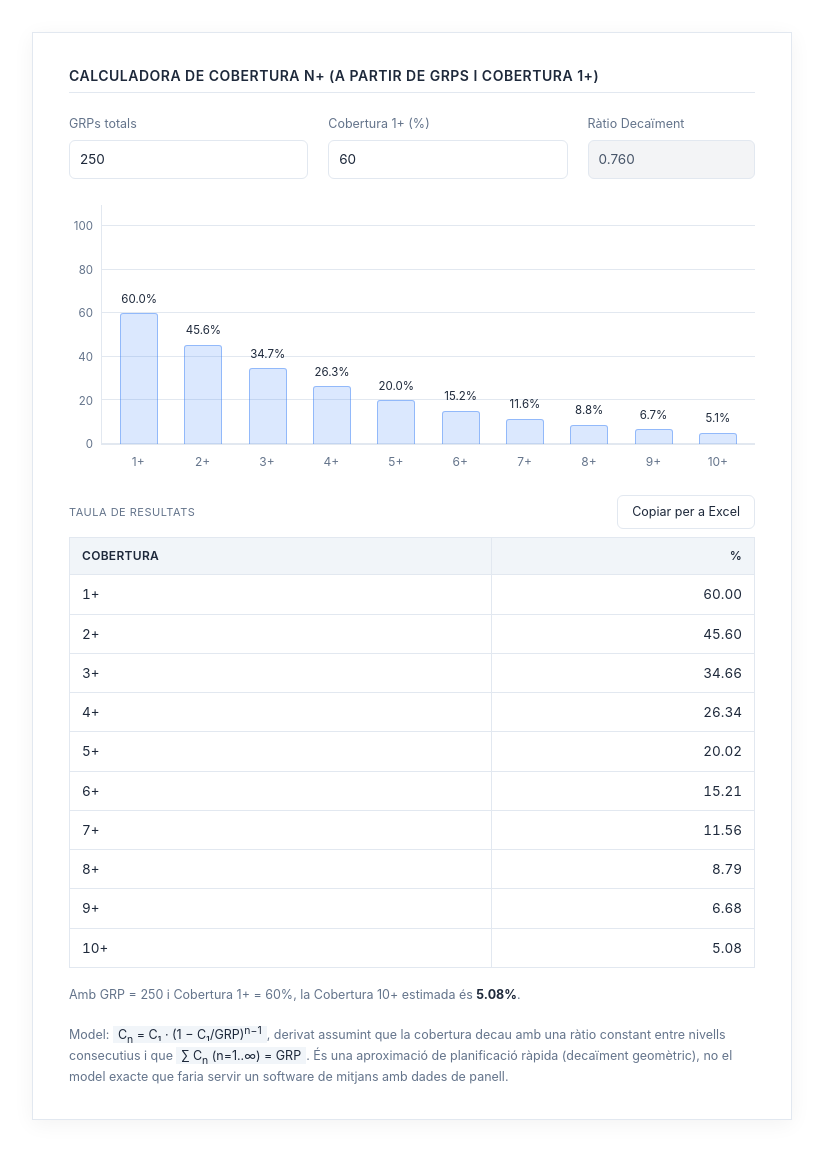
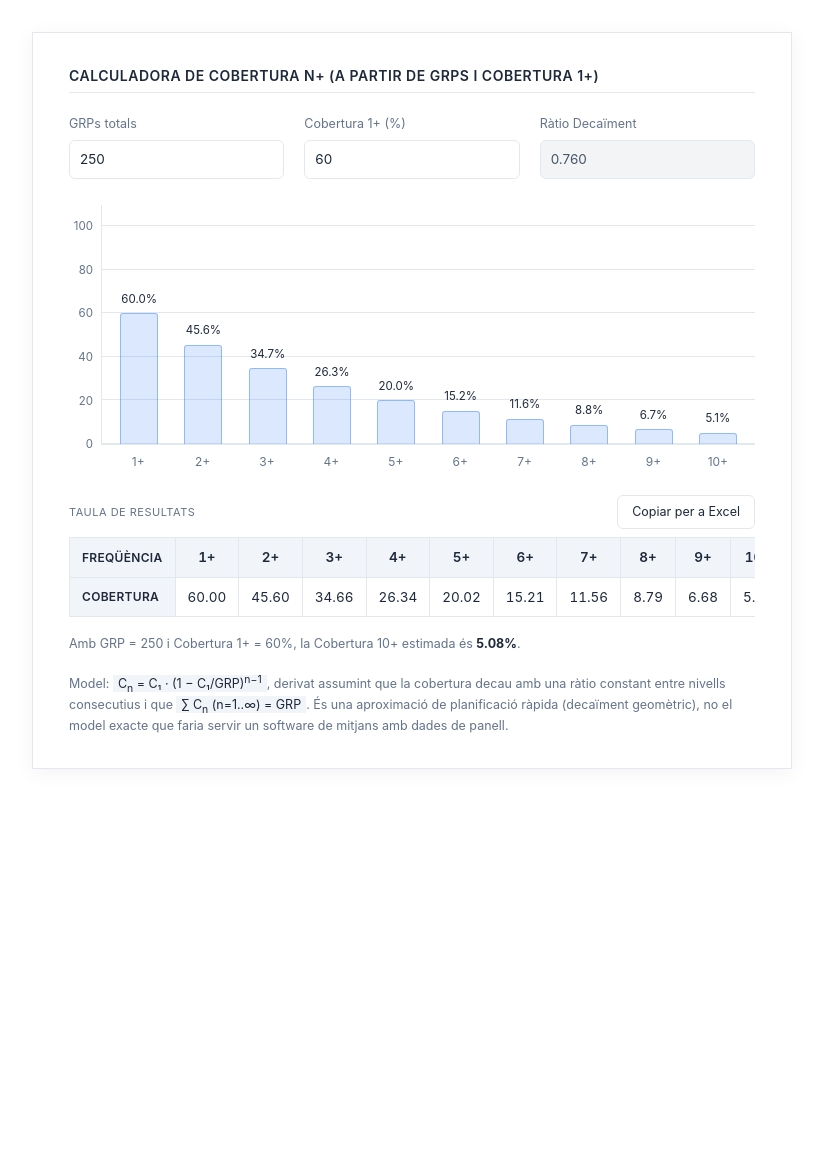
Before and after one commit to alberthr/alberthr.github.io, a Jekyll site: the page calculadores/cobertura_n.html, which Jekyll copies as it is, in a window 1280 px wide. Shown: the whole page, without its empty margins (228-1051 px from the left). Built offline with Jekyll 4.4.1, drawn with Linux system fonts in a browser that asks for light colours; after the commit the page ends 900 px from its top, so only the background shows below that.

Commit message:
Update cobertura_n.html

```diff
--- a/calculadores/cobertura_n.html
+++ b/calculadores/cobertura_n.html
@@ -53,7 +48,7 @@
 
     .ccob-grid {
       display: grid;
-      grid-template-columns: 1fr 1fr 0.7fr;
+      grid-template-columns: 1fr 1fr 1fr;
       gap: 18px 20px;
     }
     .ccob-field { display: flex; flex-direction: column; gap: 6px; }
@@ -138,10 +133,9 @@
       min-width: 0;
     }
     .ccob-bar-value {
-	  font-size: 11.5px;   /* mateixa mida que .ccob-yaxis-label */
-	  font-weight: 400;     /* normal, en lloc de 600 (negreta) */
+	  font-size: 11.5px;
+	  font-weight: 400;
 	  color: var(--cc-dark);
-	  /*color: var(--cc-text-light);*/ /* opcional: també el mateix gris que els eixos, en lloc del fosc */
 	  margin-bottom: 5px;
 	  white-space: nowrap;
     }
@@ -188,6 +182,10 @@
     .ccob-copy-btn:hover { border-color: var(--cc-primary); color: var(--cc-primary); }
     .ccob-copy-btn.copied { border-color: var(--cc-primary); background: var(--cc-primary-light); color: var(--cc-primary); }
 
+    .ccob-table-container {
+      width: 100%;
+      overflow-x: auto;
+    }
     .ccob-table {
       width: 100%;
       border-collapse: collapse;
@@ -197,9 +195,8 @@
     .ccob-table th, .ccob-table td {
       border: 1px solid var(--cc-border);
       padding: 9px 12px;
-      text-align: right;
+      text-align: center;
     }
-    .ccob-table th:first-child, .ccob-table td:first-child { text-align: left; }
     .ccob-table th {
       background: var(--cc-primary-light);
       color: var(--cc-dark);
@@ -207,9 +204,12 @@
       font-size: 12px;
       text-transform: uppercase;
       letter-spacing: 0.3px;
+      text-align: left;
+      width: 120px;
     }
     .ccob-table td { color: var(--cc-dark); font-variant-numeric: tabular-nums; }
-    .ccob-table tbody tr:hover { background: var(--cc-primary-light); }
+    .ccob-table tbody tr:hover { background: transparent; }
+    .ccob-table tbody tr:first-child td { font-weight: 600; background: var(--cc-primary-light); }
 
     .ccob-note { margin-top: 18px; font-size: 12.5px; color: var(--cc-text-light); }
     .ccob-note strong { color: var(--cc-dark); }
@@ -254,12 +254,18 @@
     <button class="ccob-copy-btn" id="cc-copy-btn" type="button">Copiar per a Excel</button>
   </div>
 
-  <table class="ccob-table" id="cc-table">
-    <thead>
-      <tr><th>Cobertura</th><th>%</th></tr>
-    </thead>
-    <tbody id="cc-table-body"></tbody>
-  </table>
+  <div class="ccob-table-container">
+    <table class="ccob-table" id="cc-table">
+      <tbody>
+        <tr id="cc-row-headers">
+          <th>Freqüència</th>
+        </tr>
+        <tr id="cc-row-values">
+          <th>Cobertura</th>
+        </tr>
+      </tbody>
+    </table>
+  </div>
 
   <div class="ccob-note" id="cc-note"></div>
 
@@ -320,9 +326,11 @@
       var grp = parseFloat(elGrp.value);
       var c1 = parseFloat(elC1.value);
 
+      rowHeaders.innerHTML = '<th>Freqüència</th>';
+      rowValues.innerHTML = '<th>Cobertura</th>';
+
       if (!isFinite(grp) || grp <= 0 || !isFinite(c1) || c1 <= 0 || c1 > 100) {
         note.textContent = 'Revisa els valors: GRP > 0 i 0 < Cobertura 1+ ≤ 100.';
-        tbody.innerHTML = '';
         outK.textContent = '—';
         lastLevels = null;
         bars.innerHTML = '';
@@ -366,11 +376,16 @@
 
     copyBtn.addEventListener('click', function () {
       if (!lastLevels) return;
-      var lines = ['Cobertura\t%'];
+
+      var headerLine = ['Freqüència'];
+      var valueLine = ['Cobertura'];
+
       for (var i = 0; i < lastLevels.length; i++) {
-        lines.push((i + 1) + '+\t' + lastLevels[i].toFixed(2).replace('.', ','));
+        headerLine.push((i + 1) + '+');
+        valueLine.push(lastLevels[i].toFixed(2).replace('.', ','));
       }
-      var text = lines.join('\n');
+
+      var text = headerLine.join('\t') + '\n' + valueLine.join('\t');
 
       function done() {
         copyBtn.classList.add('copied');
```
Also changed, not shown: other parts of calculadores/cobertura_n.html (+8 -11 lines).
